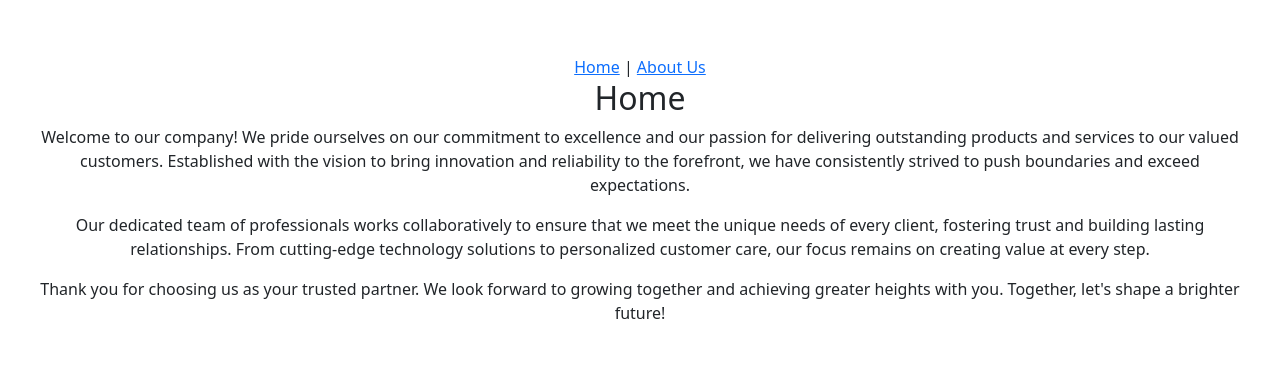
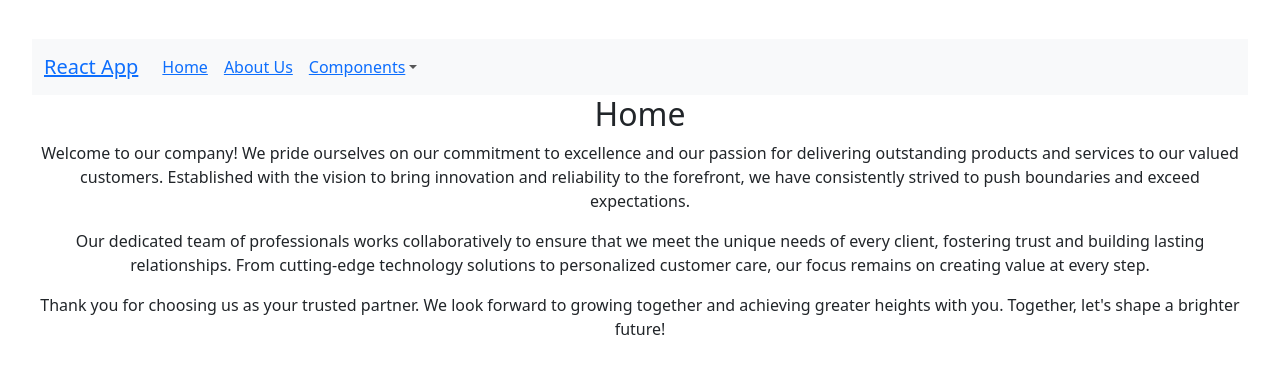
Before and after one commit to ShawoorAyyoob/React, a React (Vite) app: page / in a window 1280 px wide. Shown: the part 202-576 px from the top of the page. Built offline with nearby package versions, Linux system fonts and the light colour scheme.

Commit message:
Assignment

```diff
--- a/src/App.tsx
+++ b/src/App.tsx
@@ -22,16 +22,48 @@ import ProductList from "./Components/ProductList";
 import RecipeList from "./Components/RecipeList";
 import Home from "./Components/Home";
 import AboutUs from "./Components/AboutUs";
+import Message from "./Components/Message";
 
 function App() {
   return (
     <Router>
-      <nav>
-        <Link to="/">Home</Link> | <Link to="/about">About Us</Link>
+      <nav className="navbar navbar-expand-lg bg-body-tertiary">
+      {/* <Link to="/">React App</Link> | <Link to="/">Home</Link> | <Link to="/about">About Us</Link> | <Link to="/component">Components</Link> */}
+        <div className="container-fluid">
+    <a className="navbar-brand" href="#"><Link to="/">React App</Link></a>
+    <button className="navbar-toggler" type="button" data-bs-toggle="collapse" data-bs-target="#navbarNavDropdown" aria-controls="navbarNavDropdown" aria-expanded="false" aria-label="Toggle navigation">
+      <span className="navbar-toggler-icon"></span>
+    </button>
+    <div className="collapse navbar-collapse" id="navbarNavDropdown">
+      <ul className="navbar-nav">
+        <li className="nav-item">
+          <a className="nav-link active" aria-current="page" href="#"><Link to="/">Home</Link></a>
+        </li>
+        <li className="nav-item">
+          <a className="nav-link" href="#" ><Link to="/about">About Us</Link></a>
+        </li>
+        <li className="nav-item dropdown">
+          <a className="nav-link dropdown-toggle" href="#" role="button" data-bs-toggle="dropdown" aria-expanded="false">
+            <Link to="/component">Components</Link>
+          </a>
+          <ul className="dropdown-menu">
+            <li><a className="dropdown-item" href="#">Recipes</a></li>
+            <li><a className="dropdown-item" href="#">Toggle</a></li>
+            <li><a className="dropdown-item" href="#">Message</a></li>
+            <li><a className="dropdown-item" href="#">User List</a></li>
+          </ul>
+        </li>
+      </ul>
+    </div>
+  </div>
       </nav>
       <Routes>
         <Route path="/" element={<Home />}></Route>
         <Route path="/about" element={<AboutUs />}></Route>
+        <Route path="/component" element={<RecipeList/>}></Route>
+        <Route path="/component" element={<Toggle/>}></Route>
+        <Route path="/component" element={<Message/>}></Route>
+        <Route path="/component" element={<UserList/>}></Route>
       </Routes>
     </Router>
   );
```
